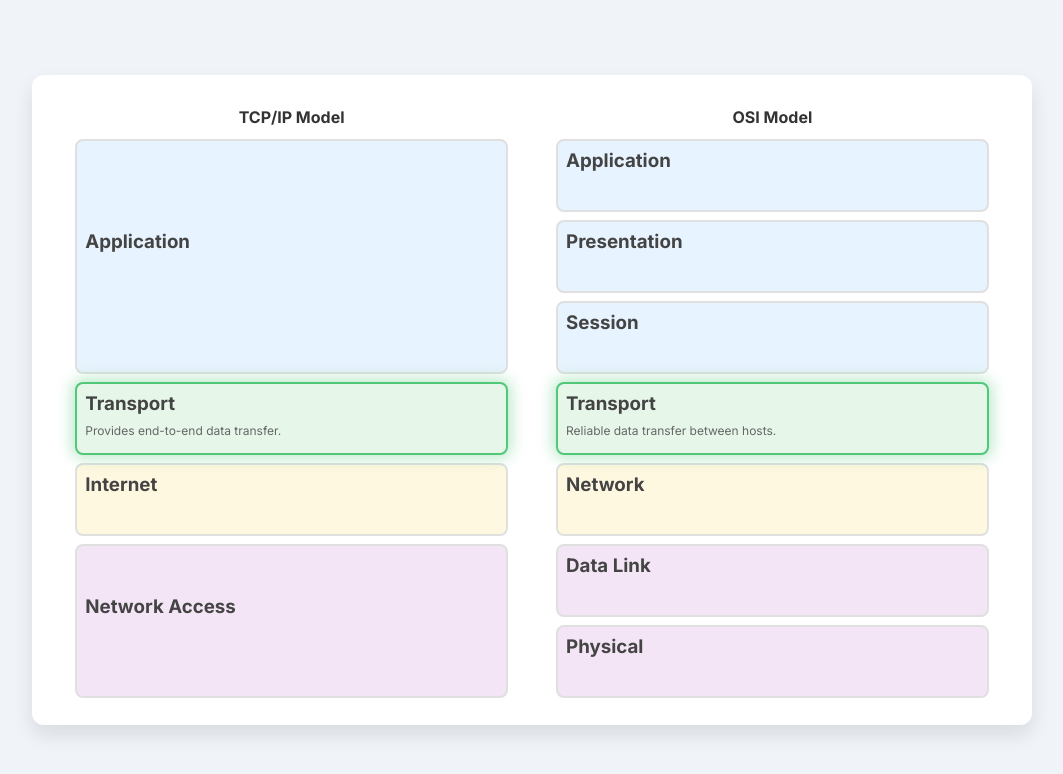
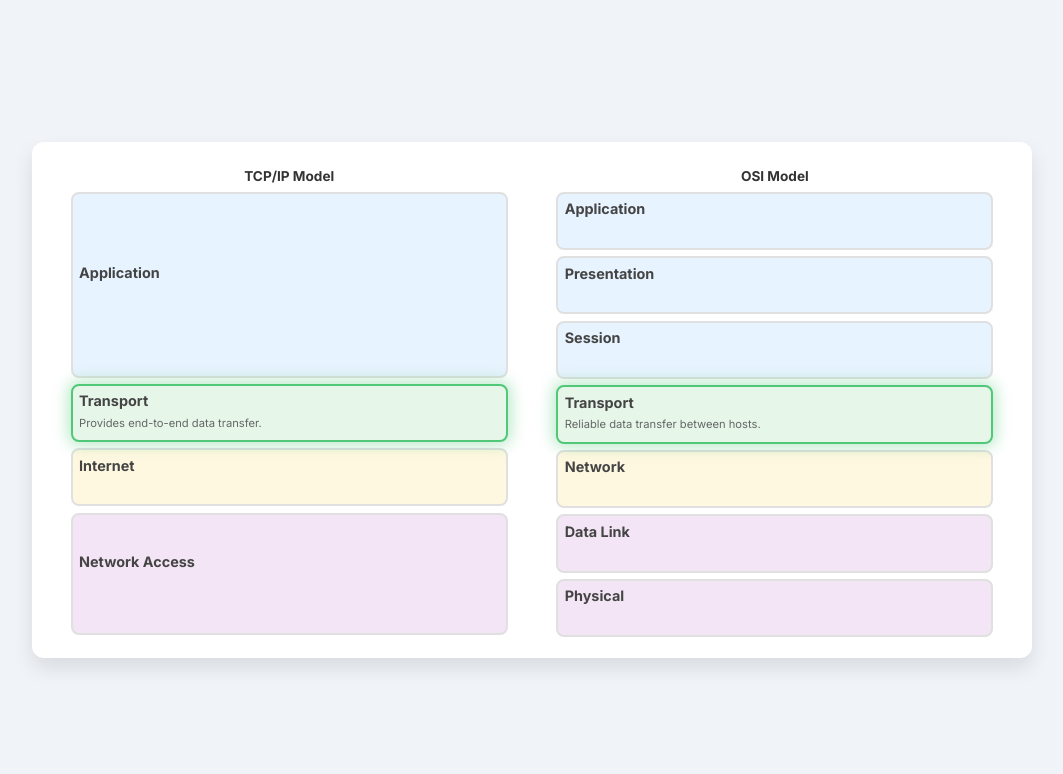
Before and after one commit to RileyPug2016/TCP_to_OSI_Mapping, a plain HTML site: page index.html in a window 1280 px wide. Shown: the whole page, without its empty margins (108-1171 px from the left). Drawn offline with Linux system fonts and the light colour scheme.

Commit message:
Add files via upload

```diff
--- a/index.html
+++ b/index.html
@@ -25,7 +25,7 @@
             background-color: #ffffff;
             border-radius: 12px;
             box-shadow: 0 10px 20px rgba(0, 0, 0, 0.1);
-            padding: 1.2rem; /* Further reduced padding */
+            padding: 0.9rem; /* Further reduced padding */
             box-sizing: border-box;
         }
 
@@ -37,17 +37,17 @@
 
         .model-title {
             text-align: center;
-            font-size: 1rem; /* Further reduced font size */
+            font-size: 0.85rem; /* Further reduced font size */
             font-weight: 700;
-            margin-bottom: 0.75rem; /* Further reduced margin */
+            margin-bottom: 0.5rem; /* Further reduced margin */
             color: #333;
         }
 
         .layer {
             border: 2px solid #e0e0e0;
             border-radius: 8px;
-            padding: 0.5rem; /* Further reduced padding */
-            margin-bottom: 0.5rem; /* Further reduced margin */
+            padding: 0.4rem; /* Further reduced padding */
+            margin-bottom: 0.4rem; /* Further reduced margin */
             transition: all 0.5s ease-in-out;
             position: relative;
             overflow: hidden;
@@ -61,15 +61,16 @@
             font-weight: 700;
             margin: 0;
             color: #444;
+            font-size: 0.9rem; /* Added to scale with other text */
         }
 
         .layer-description {
-            margin: 0.5rem 0 0 0;
+            margin: 0.4rem 0 0 0; /* Adjusted margin */
             color: #666;
-            height: 22px; /* Further reduced height */
+            height: 18px; /* Further reduced height */
             opacity: 0;
             transition: opacity 0.5s ease-in-out; /* Only transition opacity */
-            font-size: 0.75rem; /* Further reduced font size */
+            font-size: 0.7rem; /* Further reduced font size */
         }
 
         .color-group-0 { background-color: #e7f3fe; }
```
